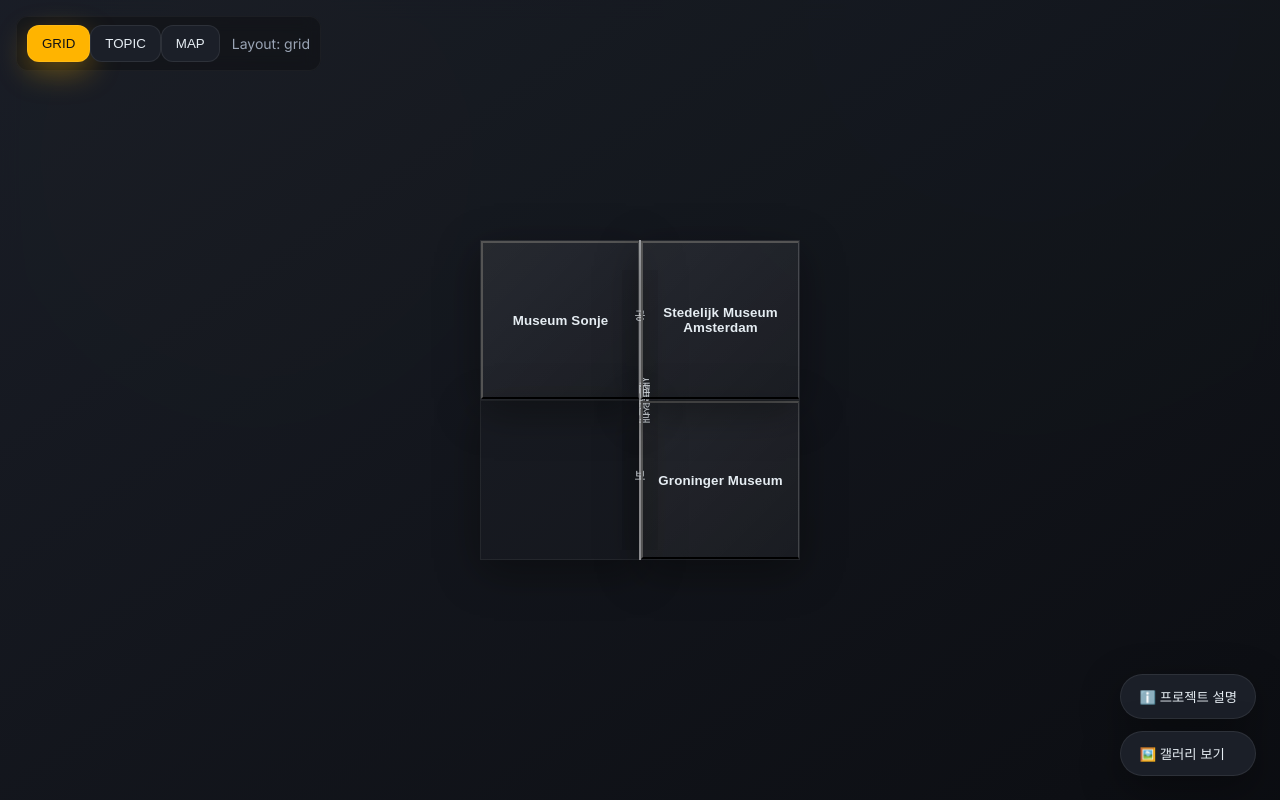
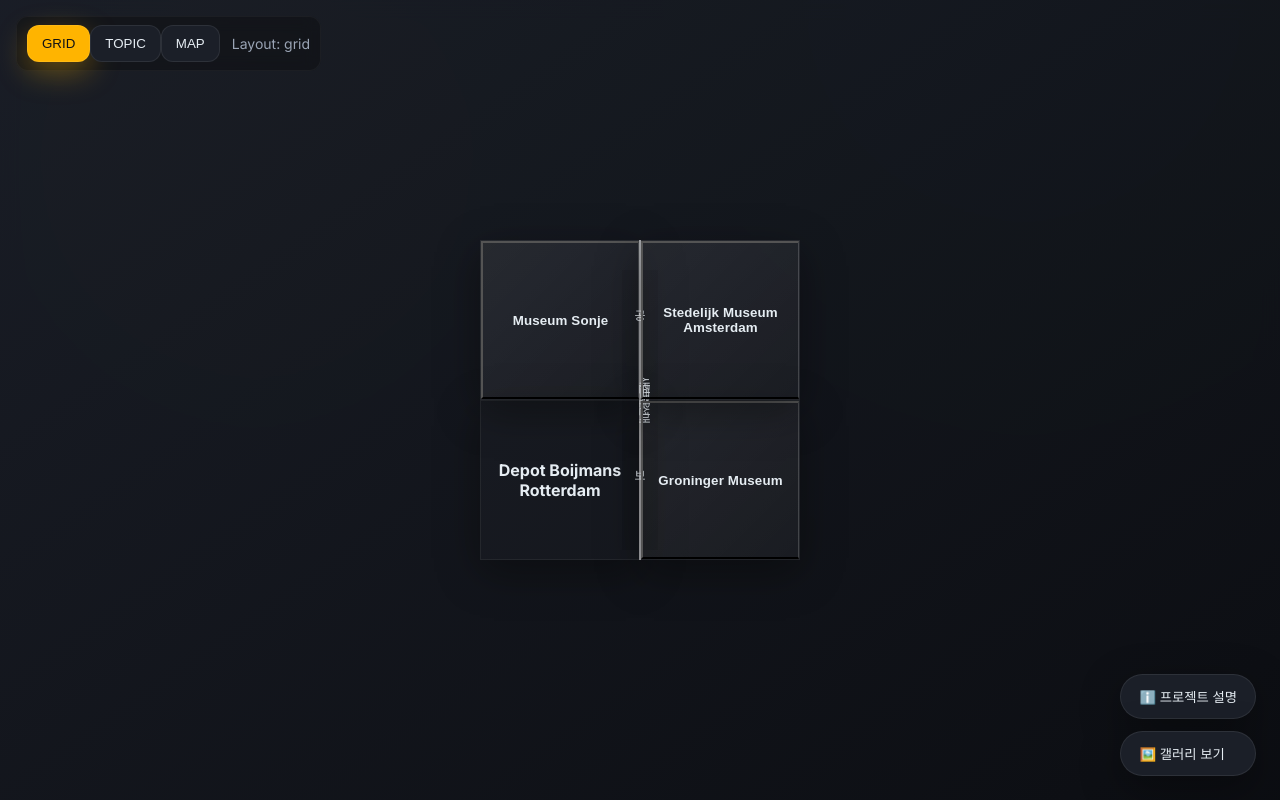
Before and after one commit to bagaebin/museums-in-netherlands, a Next.js app: page / in a window 1280 px wide. Both pictures are taken after a click on the button "Depot Boijmans Rotterdam". Built offline with nearby package versions, Linux system fonts and the light colour scheme.

Commit message:
Fix locker hover gating and restore interior label

```diff
--- a/app/globals.css
+++ b/app/globals.css
@@ -159,6 +159,18 @@
 .detail-bg.expanded {
   inset: -120vmax;
   border-radius: 0;
+}
+
+.locker-inner-label {
+  position: absolute;
+  inset: 0;
+  display: grid;
+  place-items: center;
+  font-weight: 700;
+  color: var(--text);
+  pointer-events: none;
+  text-align: center;
+  padding: 12px;
 }
 
 .detail-content {
--- a/components/Locker.tsx
+++ b/components/Locker.tsx
@@ -173,6 +173,7 @@
 
   const isDoorOpen = isActive;
   const isExpanded = isHeld;
+  const isBackgroundOpen = isActive && (isHovered || isExpanded);
   const radius = isExpanded ? expansionRadius : 700;
 
   const positionTransition = isDragging
@@ -195,6 +196,7 @@
       }}
       onPointerLeave={() => {
         setIsHovered(false);
+        setIsHeld(false);
         clearHoverTimer();
         hoverStart.current = null;
         hoverIntentId.current++;
@@ -234,11 +236,20 @@
       <motion.div
         className={`detail-bg${isHeld ? ' expanded' : ''}`}
         variants={variants}
-        animate={isExpanded ? 'open' : 'closed'}
+        animate={isBackgroundOpen ? 'open' : 'closed'}
         initial="closed"
         custom={radius}
         aria-hidden
       />
+      <motion.div
+        className="locker-inner-label"
+        initial={{ opacity: 0 }}
+        animate={{ opacity: isActive ? 1 : 0 }}
+        transition={{ duration: 0.15 }}
+        aria-hidden
+      >
+        {museum.name}
+      </motion.div>
       <motion.button
         className="locker-surface"
         variants={doorVariants}
@@ -251,6 +262,7 @@
         }}
         onPointerLeave={() => {
           setIsHovered(false);
+          setIsHeld(false);
           clearHoverTimer();
           hoverStart.current = null;
           hoverIntentId.current++;
```
Also changed, not shown: 1 other file (tests, documents, lock files or other folders).
